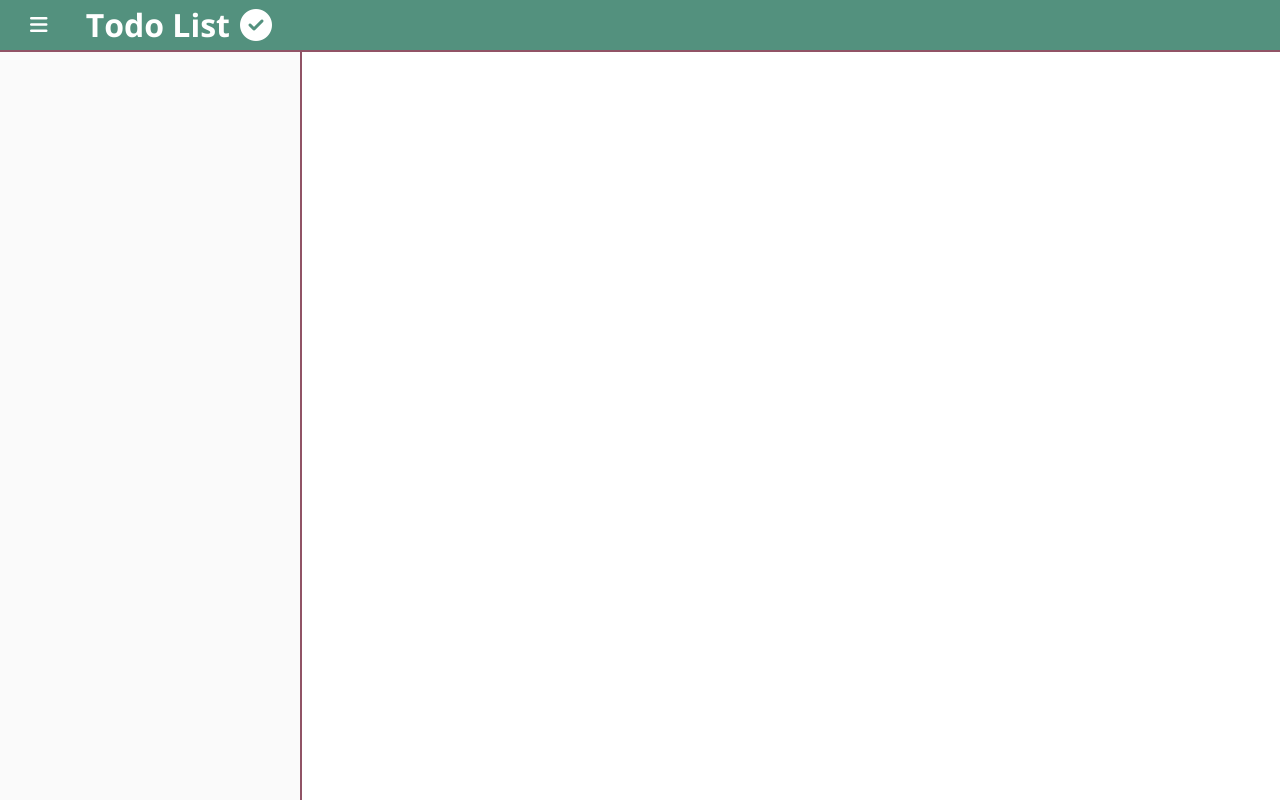
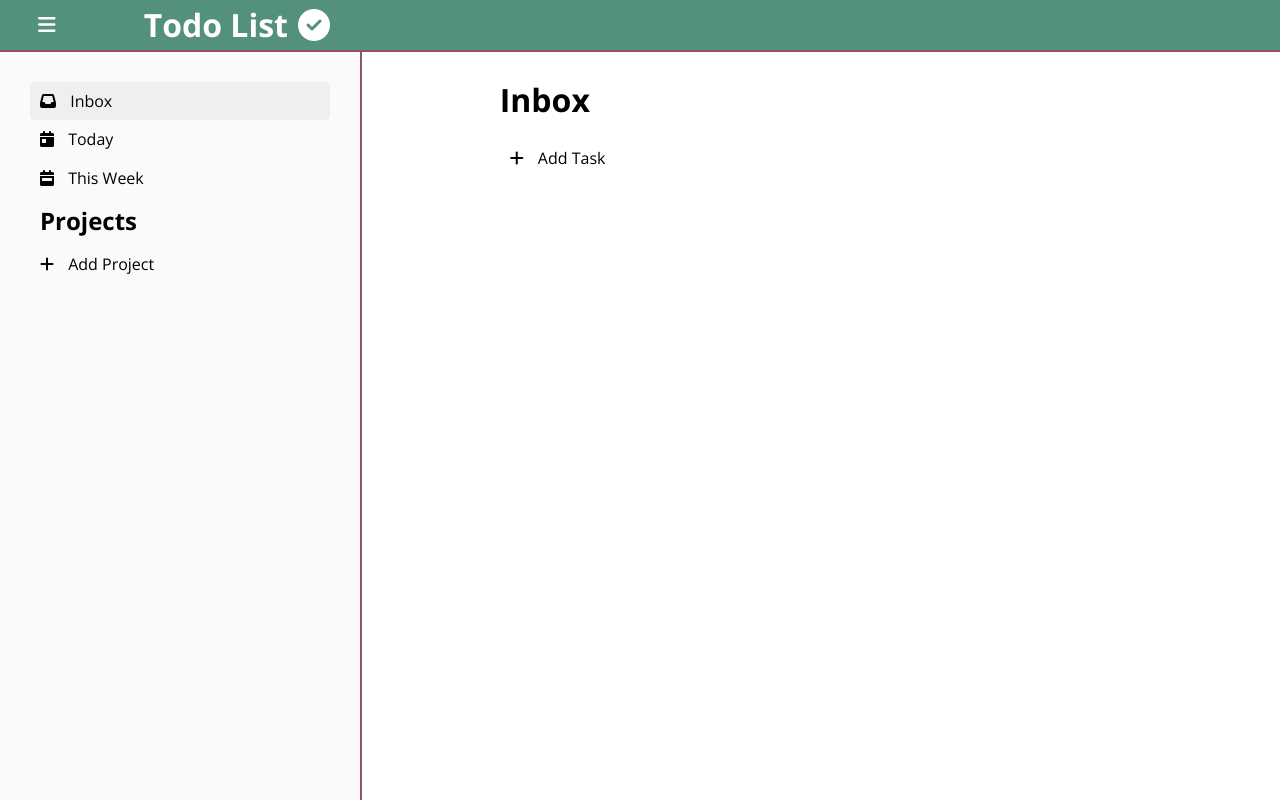
Before and after one commit to evan1mclean/todo-list, a plain HTML site: page index.html in a window 1280 px wide. Drawn offline with nearby package versions, Linux system fonts and the light colour scheme; files whose address does not match are found by name.

Commit message:
Adds sidebar and todo list content and styling

```diff
--- a/index.html
+++ b/index.html
@@ -4,9 +4,10 @@
     <meta charset="UTF-8">
     <meta http-equiv="X-UA-Compatible" content="IE=edge">
     <meta name="viewport" content="width=device-width, initial-scale=1.0">
+    <link rel="shortcut icon" href="./images/favicon.ico" type="image/x-icon">
     <link rel="preconnect" href="https://fonts.googleapis.com">
     <link rel="preconnect" href="https://fonts.gstatic.com" crossorigin>
-    <link href="https://fonts.googleapis.com/css2?family=Open+Sans:wght@700&display=swap" rel="stylesheet">
+    <link href="https://fonts.googleapis.com/css2?family=Open+Sans:wght@400;700&display=swap" rel="stylesheet">
     <link rel="stylesheet" href="./styles/normalize.css">
     <link rel="stylesheet" href="./styles/style.css">
     <script src="https://kit.fontawesome.com/0c141d9ac7.js" crossorigin="anonymous"></script>
@@ -26,16 +27,32 @@
 
         </div>
         <div class="sidebar">
-            <div class="filters">
-
+            <button class="inbox selected">
+                <i class="fa-solid fa-inbox"></i>
+                Inbox
+            </button>
+            <button class="today">
+                <i class="fa-solid fa-calendar-day"></i>
+                Today
+            </button>
+            <button class="this-week">
+                <i class="fa-solid fa-calendar-week"></i>
+                This Week
+            </button>
+            <h2>Projects</h2>
+            <button class="add-project">
+                <i class="fa-solid fa-plus"></i>
+                Add Project
+            </button>
+        </div>
+        <div class="todo-list-container">
+            <div class="todo-list">
+                <h2 class="todo-header">Inbox</h2>
+                <button class="add-task">
+                    <i class="fa-solid fa-plus"></i>
+                    Add Task
+                </button>
             </div>
-            <div class="projects">
-
-            </div>
-
-        </div>
-        <div class="todo-list">
-
         </div>
     </div>
 </body>
--- a/styles/style.css
+++ b/styles/style.css
@@ -3,6 +3,10 @@
     --border-color: #915366;
     --border: 2px solid var(--border-color);
     font-family: 'Open Sans', sans-serif;
+}
+
+h2 {
+    margin: 0;
 }
 
 .project-container {
@@ -14,17 +18,21 @@
 }
 
 .header {
+    width: 300px;
     color: white;
     grid-row: 1/2;
-    grid-column: 1/2;
+    grid-column: 1/3;
     padding: 0 30px;
     display: flex;
     align-items: center;
     justify-content: space-between;
 }
 
+.header h1 {
+    font-weight: 700;
+}
+
 .sidebar-toggle {
-    margin-left: -8px;
     padding: 8px;
 }
 
@@ -45,18 +53,63 @@
     width: 300px;
     grid-column: 1/2;
     border-right: var(--border);
+    border-top: var(--border);
     white-space: nowrap;
     overflow: hidden;
-    transition: 0.3s;
-    border-top: var(--border);
+    transition: all 0.3s;
+    display: flex;
+    flex-direction: column;
+    padding: 30px;
 }
 
-.sidebar .hidden {
+button {
+    padding: 10px 10px;
+    text-align: left;
+    border: none;
+    background-color: inherit;
+    border-radius: 5px;
+}
+
+button i {
+    margin-right: 10px;
+}
+
+button:hover {
+    cursor: pointer;
+    background-color: #efefef;
+}
+
+button.selected {
+    background-color: #efefef;
+}
+
+.sidebar h2 {
+    padding: 10px;
+}
+
+.sidebar.hidden {
     width: 0;
-    transition: 0.3s;
+    transition: all 0.3s;
+    padding: 30px 0;
+    border-right: none;
+}
+
+.todo-list-container {
+    background-color: white;
+    border-top: var(--border);
+    padding-top: 30px;
+    display: flex;
+    justify-content: center;
+}
+
+.todo-header {
+    font-size: 2rem;
 }
 
 .todo-list {
-    background-color: white;
-    border-top: var(--border);
+    height: inherit;
+    width: 70%;
+    display: flex;
+    flex-direction: column;
+    gap: 20px;
 }
```
Also changed, not shown: images/favicon.ico (added).
